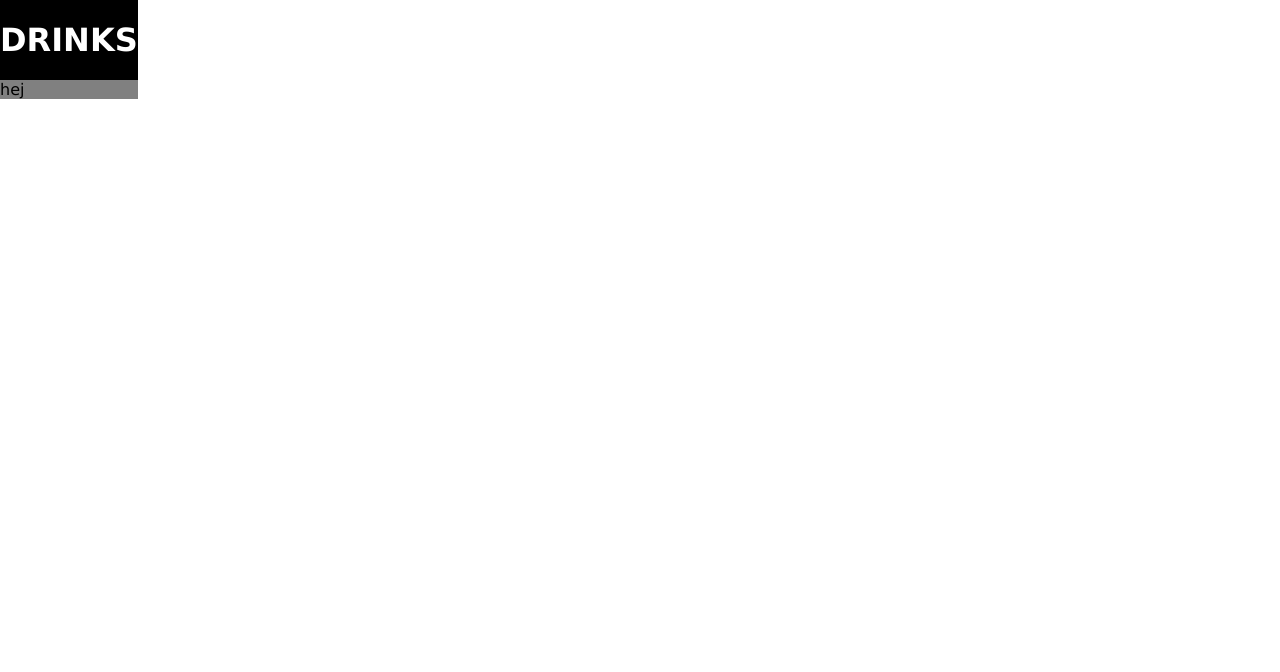
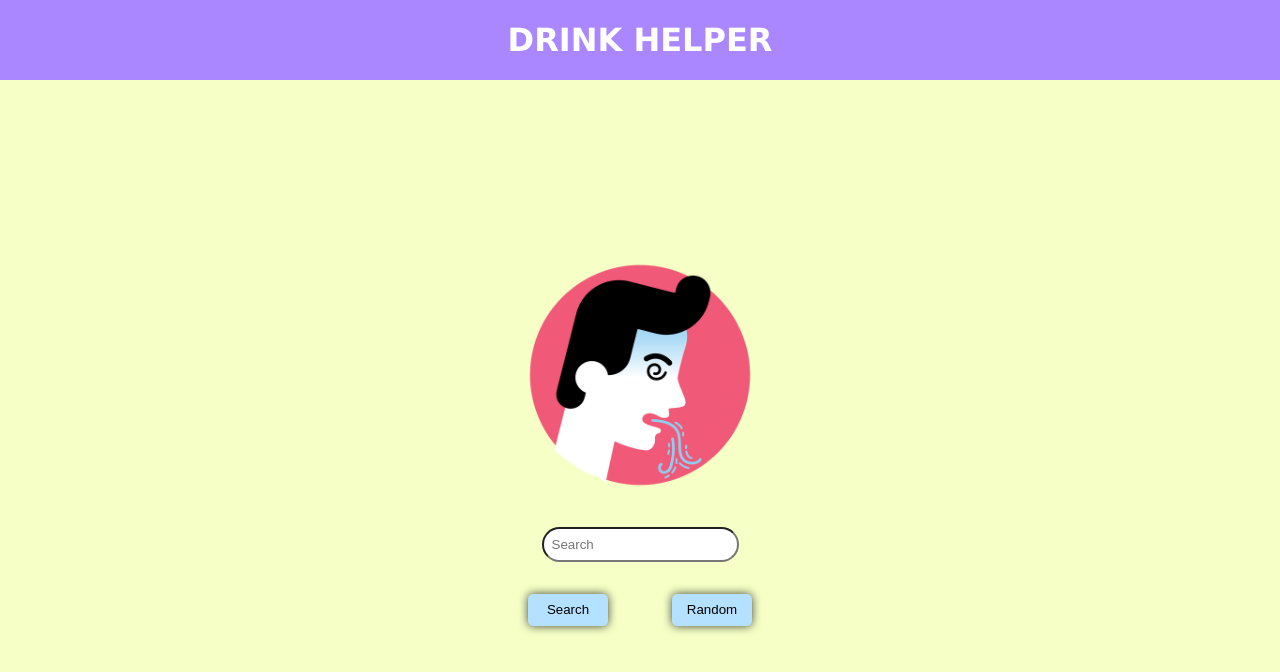
Before and after one commit to intradastingly/Asteroid-tracker, a React app: page /Random in a window 1280 px wide. Shown: the top 672 px of the page. Built offline with nearby package versions, Linux system fonts and the light colour scheme; no server answers.

Commit message:
add basic layout

```diff
--- a/index.html
+++ b/index.html
@@ -10,6 +10,7 @@
     <style>
         html, body, body > div {
             height: 100%;
+            width: 100%;
             margin: 0;
             padding: 0;
             box-sizing: border-box;
--- a/src/components/App.tsx
+++ b/src/components/App.tsx
@@ -1,13 +1,17 @@
-import React from 'react';
+import React, { CSSProperties } from 'react';
 import Layout from './Layout';
 
 
 function App() {
     return (
-        <div>
+        <div style={rootStyle}>
             <Layout />
         </div>
     )
 }
 
+const rootStyle: CSSProperties = {
+    width: "100%",
+    height: "100%"
+}
 export default App;
--- a/src/components/Content.tsx
+++ b/src/components/Content.tsx
@@ -1,4 +1,9 @@
-import React, {Component, CSSProperties} from 'react'
+import React, {Component, CSSProperties} from 'react';
+import SearchBar from './SearchBar';
+import StartPageImage from "./startPageImage";
+import Buttons from "./buttons";
+
+
 interface Props {
 
 }
@@ -11,12 +16,11 @@ class Content extends Component<Props,State> {
         photos: []
     }
 
-    private readonly API_KEY = '1';
-    private readonly COCKTAILS_URL = 'https://www.thecocktaildb.com/api/json/v1/1/search.php?s';
+    COCKTAILS_URL = 'https://www.thecocktaildb.com/api/json/v1/1/search.php?s=';
 
     async componentDidMount() {
         try {
-            fetch(this.COCKTAILS_URL + this.API_KEY)
+            fetch(this.COCKTAILS_URL + "margarita")
                 .then(response => response.json())
                 .then(photoData => this.setState({photos: photoData}))
         } catch (error) {
@@ -24,11 +28,23 @@ class Content extends Component<Props,State> {
         }
     }
 
+    somethingHappens() {
+        console.log('SEARCH FOR DRINK')
+    }
+
+    somethingElseHappens(){
+        console.log("RANDOM DRINK")
+    }
     render() {
         console.log(this.state.photos)
         return (
             <div style={rootStyle}>
-                hej
+                <StartPageImage />
+                <SearchBar />
+                <div style={buttonFlex}>
+                    <Buttons text="Search" handleClick={this.somethingHappens}/>
+                    <Buttons text="Random" handleClick={this.somethingElseHappens}/>
+                </div>
             </div>
         )
     }
@@ -37,6 +53,15 @@ class Content extends Component<Props,State> {
 
 const rootStyle: CSSProperties = {
     display: "flex",
+    flex: 1,
+    flexDirection: 'column',
+    justifyContent: 'center',
+    alignItems: 'center'
+
+}
+const buttonFlex: CSSProperties = {
+    display: "flex",
+
 
 }
 export default Content;
--- a/src/components/Header.tsx
+++ b/src/components/Header.tsx
@@ -4,7 +4,7 @@ import React, { CSSProperties } from "react";
 function Header() {
     return (
         <div style={headerStyle}>
-            <h1>DRINKS</h1>
+            <h1>DRINK HELPER</h1>
         </div>
     )
 }
@@ -12,11 +12,11 @@ function Header() {
 const headerStyle: CSSProperties = {
     display: 'flex',
     height: '5rem',
-    minWidth: "100%",
+    width: "100%",
     justifyContent: 'center',
     alignItems: 'center',
     textAlign: 'center',
-    background: 'black',
+    background: '#AB87FF',
     color: 'white',
 }
 
--- a/src/components/Layout.tsx
+++ b/src/components/Layout.tsx
@@ -8,6 +8,7 @@ function Layout() {
         <div style={rootStyle}>
             <Header />
             <Content />
+
         </div>
     )
 }
@@ -16,9 +17,9 @@ function Layout() {
 const rootStyle: CSSProperties = {
     display: "flex",
     flexDirection: "column",
-    background: 'grey',
-    margin: "0",
-    minWidth: '100%',
+    background: '#F5FFC6',
+    width: "100%",
+    height: "100%"
 }
 
 export default Layout;
--- /dev/null
+++ b/src/components/SearchBar.tsx
@@ -0,0 +1,23 @@
+import React, { CSSProperties } from "react";
+
+
+
+function SearchBar() {
+
+    return (
+        <input
+            style={searchBox}
+            placeholder="Search"
+        />
+    );
+}
+
+const searchBox: CSSProperties = {
+    width: 'auto',
+    borderRadius: '3rem',
+    background: 'white',
+    padding: '.5rem',
+    outline: "none",
+}
+
+export default SearchBar;
--- /dev/null
+++ b/src/components/buttons.tsx
@@ -0,0 +1,28 @@
+import React, { CSSProperties } from "react";
+
+interface Props {
+    text: string;
+    handleClick: () => void;
+}
+
+
+function Buttons(props: Props){
+    return(
+        <button onClick={props.handleClick} style={buttonStyle}>
+            {props.text}
+        </button>
+    )
+
+}
+
+const buttonStyle: CSSProperties = {
+    height: "2rem",
+    width: "5rem",
+    margin: "2rem",
+    backgroundColor: "#b4e1ff",
+    borderRadius: "5px",
+    border: 'none',
+    boxShadow: "0px 0px 10px 0px rgba(0,0,0,0.75)",
+}
+
+export default Buttons;
--- /dev/null
+++ b/src/components/startPageImage.tsx
@@ -0,0 +1,26 @@
+import React, { CSSProperties } from "react";
+
+
+function StartPageImage() {
+
+    const image = "../assets/puke.png"
+    return (
+        <div style={rootStyle}>
+            <img style={imageStyle} src={image} alt=""/>
+        </div>
+    )
+}
+
+const imageStyle: CSSProperties = {
+    maxWidth: "15rem",
+    borderRadius: "2rem",
+    margin: "2rem 0"
+}
+
+const rootStyle: CSSProperties = {
+    display: "flex",
+    justifyContent: "center",
+    alignItems: "center"
+}
+
+export default StartPageImage;
```
Also changed, not shown: src/components/Footer.tsx (deleted, +0 -28 lines), src/components/Section.tsx (deleted, +0 -47 lines), src/css/imgScrollStyle.css (deleted, +0 -55 lines), assets/man_vomiting.png (deleted).
